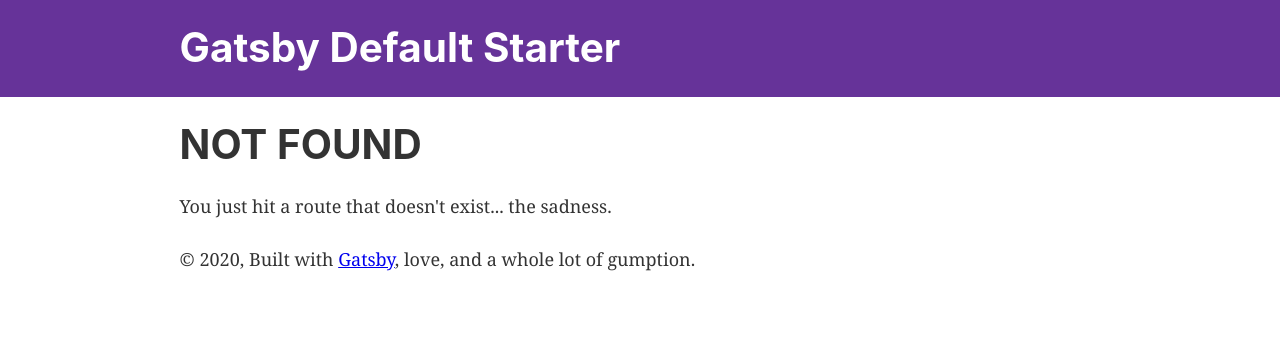
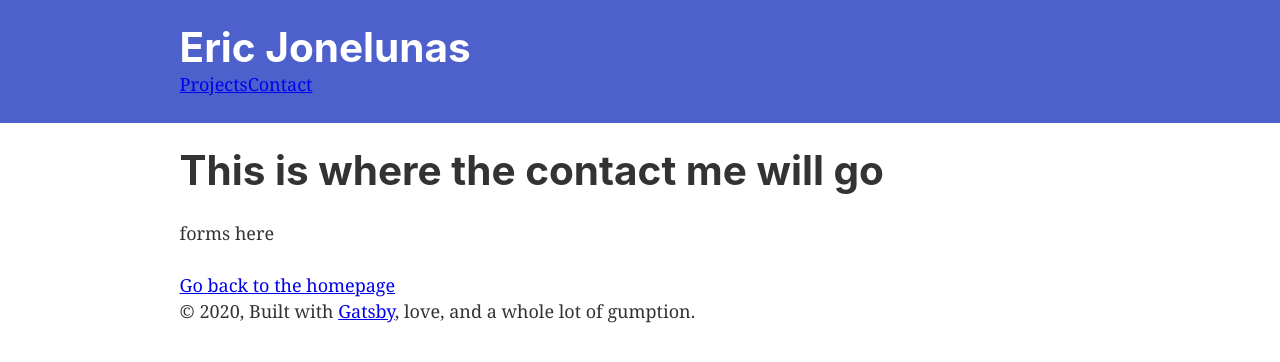
Before and after one commit to ejonelunas/EJonelunas, a Gatsby site: page /Contact in a window 1280 px wide. Before the commit this address had no page. Built offline with nearby package versions, Linux system fonts and the light colour scheme; Gatsby itself is replaced by a stand-in of ours.

Commit message:
contact and project pages made

```diff
--- a/gatsby-config.js
+++ b/gatsby-config.js
@@ -1,8 +1,8 @@
 module.exports = {
   siteMetadata: {
-    title: `Gatsby Default Starter`,
-    description: `Kick off your next, great Gatsby project with this default starter. This barebones starter ships with the main Gatsby configuration files you might need.`,
-    author: `@gatsbyjs`,
+    title: `Eric Jonelunas`,
+    description: `Kick off your meeting your new acquaintance in style`,
+    author: `Eric Jonelunas`,
   },
   plugins: [
     `gatsby-plugin-react-helmet`,
--- a/src/components/header.js
+++ b/src/components/header.js
@@ -5,7 +5,7 @@ import React from "react"
 const Header = ({ siteTitle }) => (
   <header
     style={{
-      background: `rebeccapurple`,
+      background: `hsla(231, 55%, 55%, 1)`,
       marginBottom: `1.45rem`,
     }}
   >
@@ -27,6 +27,9 @@ const Header = ({ siteTitle }) => (
           {siteTitle}
         </Link>
       </h1>
+      <Link to="/Projects/">Projects</Link>
+
+      <Link to="/Contact/">Contact</Link>
     </div>
   </header>
 )
--- a/src/components/layout.css
+++ b/src/components/layout.css
@@ -198,6 +198,7 @@ html {
 *:after {
   box-sizing: inherit;
 }
+
 body {
   color: hsla(0, 0%, 0%, 0.8);
   font-family: georgia, serif;
--- a/src/pages/page-2.js
+++ b/src/pages/Contact.js
@@ -6,9 +6,9 @@ import SEO from "../components/seo"
 
 const SecondPage = () => (
   <Layout>
-    <SEO title="Page two" />
-    <h1>Hi from the second page</h1>
-    <p>Welcome to page 2</p>
+    <SEO title="Contact" />
+    <h1>This is where the contact me will go</h1>
+    <p>forms here</p>
     <Link to="/">Go back to the homepage</Link>
   </Layout>
 )
--- /dev/null
+++ b/src/pages/Projects.js
@@ -0,0 +1,16 @@
+import React from "react"
+import { Link } from "gatsby"
+
+import Layout from "../components/layout"
+import SEO from "../components/seo"
+
+const SecondPage = () => (
+  <Layout>
+    <SEO title="Projects" />
+    <h1>Hi from the project page</h1>
+    <p>These are all the things Ive been working on in my free time</p>
+    <Link to="/">Go back to the homepage</Link>
+  </Layout>
+)
+
+export default SecondPage
```
Also changed, not shown: src/pages/index.js (+3 -4 lines), README.md.
